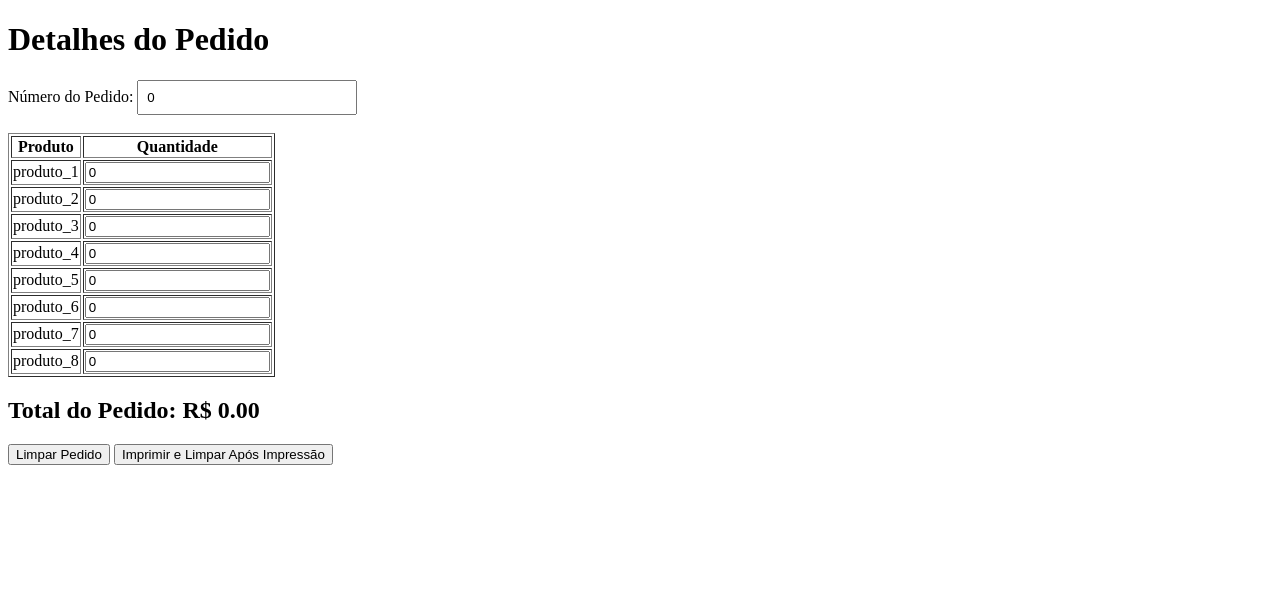
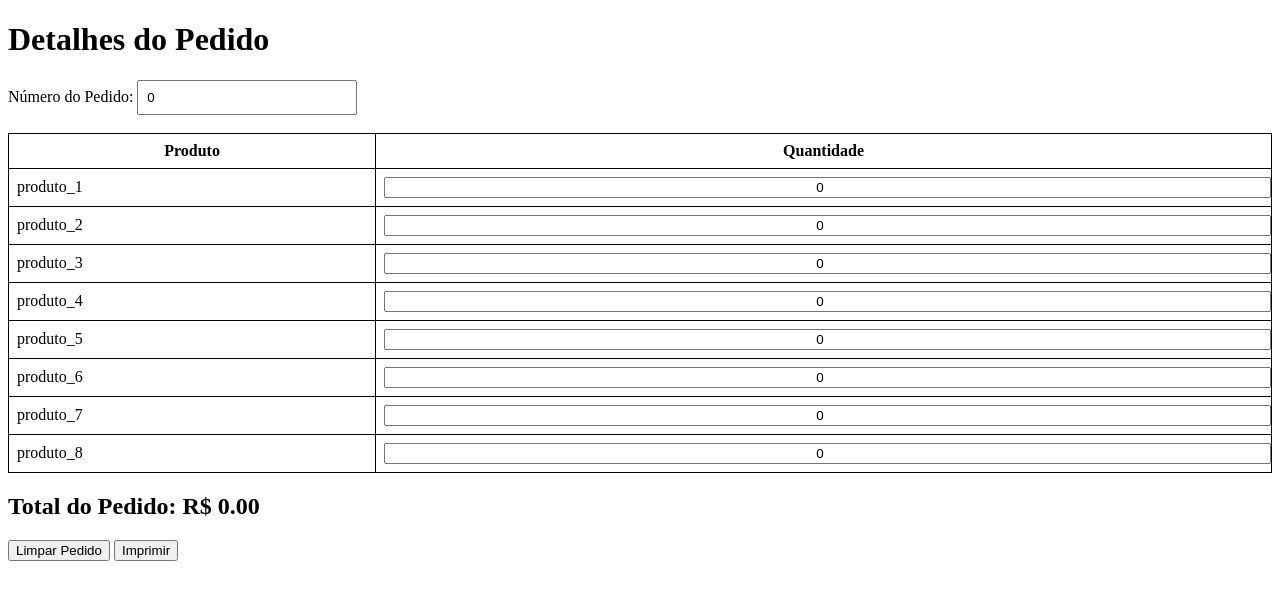
Before and after one commit to paulosandim/feiras-nami, a Flask app: page / in a window 1280 px wide. Shown: the top 600 px of the page. Run offline with Flask 3, Linux system fonts and the light colour scheme.

Commit message:
centraliza campos e corrige readme

```diff
--- a/templates/pedido.html
+++ b/templates/pedido.html
@@ -8,6 +8,24 @@
         .input-numero-pedido {
             width: 200px; /* Define a largura do campo */
             padding: 8px; /* Opcional: adiciona algum preenchimento */
+        }
+        .centrar-quantidade {
+            text-align: center; /* Centraliza o texto na célula */
+        }
+        .input-quantidade {
+            text-align: center; /* Centraliza o texto dentro do campo input */
+            width: 100%; /* Faz com que o campo ocupe toda a largura disponível */
+        }
+        table {
+            width: 100%; /* Define a largura da tabela */
+            border-collapse: collapse; /* Remove espaçamento entre bordas */
+        }
+        th, td {
+            border: 1px solid black; /* Adiciona bordas às células */
+            padding: 8px; /* Adiciona preenchimento às células */
+        }
+        th {
+            text-align: center; /* Centraliza o texto dos cabeçalhos */
         }
     </style>
     <script>
@@ -61,7 +79,7 @@
         <input type="number" id="numero_pedido" name="numero_pedido" min="1" value="{{ pedido.numero }}" class="input-numero-pedido">
         <br><br>
 
-        <table border="1">
+        <table>
             <thead>
                 <tr>
                     <th>Produto</th>
@@ -72,8 +90,8 @@
                 {% for produto in pedido.produtos %}
                 <tr data-produto="{{ produto.nome }}" data-preco="{{ produto.preco }}">
                     <td>{{ produto.nome }}</td>
-                    <td>
-                        <input type="number" name="quantidade_{{ produto.nome }}" min="0" value="{{ produto.quantidade }}">
+                    <td class="centrar-quantidade">
+                        <input type="number" name="quantidade_{{ produto.nome }}" min="0" value="{{ produto.quantidade }}" class="input-quantidade">
                     </td>
                 </tr>
                 {% endfor %}
@@ -81,7 +99,7 @@
         </table>
         <h2>Total do Pedido: <span id="total_pedido">R$ 0.00</span></h2>
         <button type="button" onclick="limparPedido()">Limpar Pedido</button>
-        <button type="button" onclick="imprimirEliminar()">Imprimir e Limpar Após Impressão</button>
+        <button type="button" onclick="imprimirEliminar()">Imprimir</button>
     </form>
 </body>
 </html>
```
Also changed, not shown: README.md.
